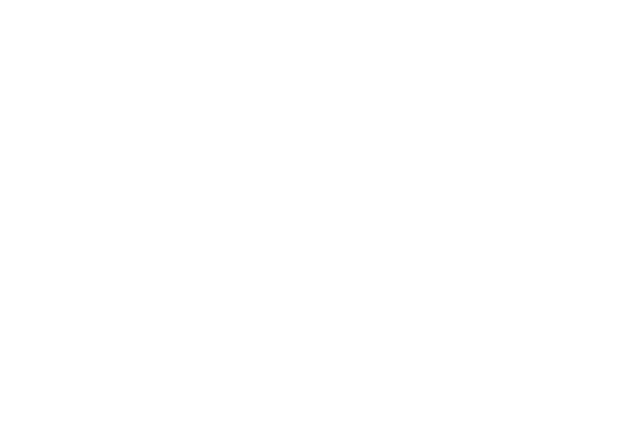
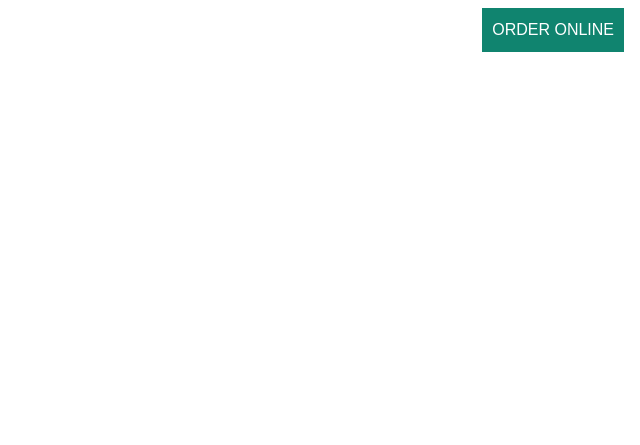
Before and after one commit to hareeshsprasad/Resturant-website, a plain HTML site: page index.html in a window 1280 px wide. Shown: the whole page, without its empty margins (640-1280 px from the left). Drawn offline with nearby package versions, Linux system fonts and the light colour scheme.

Commit message:
navbar section

```diff
--- /dev/null
+++ b/css/style.css
@@ -0,0 +1,51 @@
+.nav-item{
+    padding-left: 40px;
+}
+/* .nav-item:hover{
+  background-color: green !important;
+} */
+.navbar a{
+    color: white !important;
+    text-transform: uppercase !important;
+    font-family: sans-serif;
+}
+.navbar a:hover{
+    color: rgba(16, 132,111) !important;
+}
+.order{
+    border: 2px solid !important;
+    background-color:rgba(16, 132,111) !important;
+    border-color: rgba(16, 132,111) !important;
+}
+.order:hover{
+    background-color: white !important;
+    border-color: white !important;
+}
+
+.nav-item a.active {
+    color: rgba(16, 132,111) !important;
+}
+.home{
+    display: flex;
+    background: url(../images/home) no-repeat center;
+    height: 100vh;
+    min-height: 500px;
+    background-size: cover;
+}
+.home h6{
+    text-align: center;
+    font-size:5vh;
+    vertical-align: baseline;
+    background: transparent;
+    letter-spacing: 0.15em;
+    margin-top: 350px;
+    margin-left: 180px;
+    /* margin-right: 180px; */
+    color: white;
+}
+.home p{
+    text-align: center;
+    font-size: 3vh;
+    color: white;
+    background: transparent;
+}
--- a/index.html
+++ b/index.html
@@ -3,10 +3,58 @@
 <head>
     <meta charset="UTF-8">
     <meta http-equiv="X-UA-Compatible" content="IE=edge">
-    <meta name="viewport" content="width=device-width, initial-scale=1.0">
+    <meta name="viewport" content="width=device-width, initial-scale=1, shrink-to-fit=no">
+    <link rel="stylesheet" href="https://cdn.jsdelivr.net/npm/bootstrap@4.6.0/dist/css/bootstrap.min.css" integrity="sha384-B0vP5xmATw1+K9KRQjQERJvTumQW0nPEzvF6L/Z6nronJ3oUOFUFpCjEUQouq2+l" crossorigin="anonymous">
+    <link rel="stylesheet" href="https://cdn.jsdelivr.net/npm/@fortawesome/fontawesome-free@5.15.3/css/fontawesome.min.css" integrity="sha384-wESLQ85D6gbsF459vf1CiZ2+rr+CsxRY0RpiF1tLlQpDnAgg6rwdsUF1+Ics2bni" crossorigin="anonymous">
+    <link rel ="stylesheet" href="https://stackpath.bootstrapcdn.com/font-awesome/4.7.0/css/font-awesome.min.css">
+    <link href="https://use.fontawesome.com/releases/v5.0.4/css/all.css" rel="stylesheet">
+    <link rel="stylesheet" href="css/style.css">
     <title>Cafe17</title>
 </head>
 <body>
-
+    <nav class="navbar navbar-expand-lg navbar fixed-top navbar-light bg-transparent">
+        <button class="navbar-toggler" type="button" data-toggle="collapse" data-target="#navbarSupportedContent" aria-controls="navbarSupportedContent" aria-expanded="false" aria-label="Toggle navigation">
+          <span class="navbar-toggler-icon"></span>
+        </button>
+        <div class="collapse navbar-collapse"></div>
+        <div class="collapse navbar-collapse" id="navbarSupportedContent">
+          <ul class="navbar-nav ml-auto">
+            <li class="nav-item active">
+              <a class="nav-link" href="#">Home <span class="sr-only">(current)</span></a>
+            </li>
+            <li class="nav-item">
+                <a class="nav-link" href="#about">About</a>
+            </li>
+            <li class="nav-item">
+                <a class="nav-link" href="#resume">Menu</a>
+            </li>
+            <li class="nav-item">
+                <a class="nav-link" href="#skills">Catering</a>
+            </li>
+            <li class="nav-item">
+                <a class="nav-link" href="#works">Contact</a>
+            </li>
+            <li class="nav-item">
+                <a class="order nav-link" href="#contact">Order online</a>
+            </li>
+          </ul>
+        </div>
+    </nav>
+    <section class="home">
+        <div>
+            <h6>QUALITY PRODUCTS. HAWAIIAN FLAVOURS.</h6>
+            <p>Open Daily for Takeout & Delivery</p>
+        </div>
+    </section>
+    <script src="https://cdnjs.cloudflare.com/ajax/libs/typed.js/2.0.11/typed.min.js"></script>
+    <script src="https://code.jquery.com/jquery-3.5.1.slim.min.js" integrity="sha384-DfXdz2htPH0lsSSs5nCTpuj/zy4C+OGpamoFVy38MVBnE+IbbVYUew+OrCXaRkfj" crossorigin="anonymous"></script>
+    <script src="https://cdn.jsdelivr.net/npm/popper.js@1.16.1/dist/umd/popper.min.js" integrity="sha384-9/reFTGAW83EW2RDu2S0VKaIzap3H66lZH81PoYlFhbGU+6BZp6G7niu735Sk7lN" crossorigin="anonymous"></script>
+    <script src="https://cdn.jsdelivr.net/npm/bootstrap@4.6.0/dist/js/bootstrap.min.js" integrity="sha384-+YQ4JLhjyBLPDQt//I+STsc9iw4uQqACwlvpslubQzn4u2UU2UFM80nGisd026JF" crossorigin="anonymous"></script>
+    <script src="js/script.js"></script>
+    <!-- <script>
+        $('.navbar-collapse a').click(function(){
+            $(".navbar-collapse").collapse('hide');
+        });
+    </script> -->
 </body>
 </html>
--- /dev/null
+++ b/js/script.js
@@ -0,0 +1,4 @@
+$(".nav-item a").on("click", function() {
+    $(".nav-item a").removeClass("active");
+    $(this).addClass("active");
+  });
```
